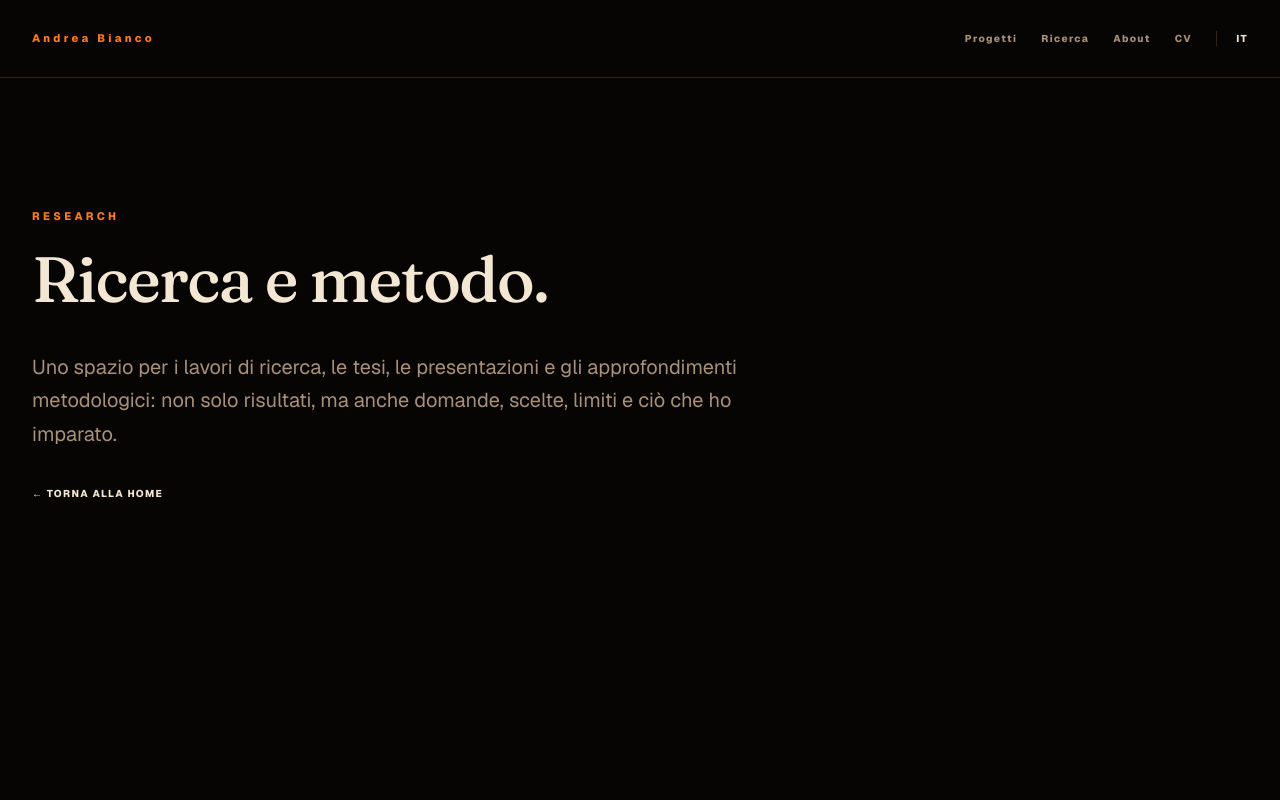
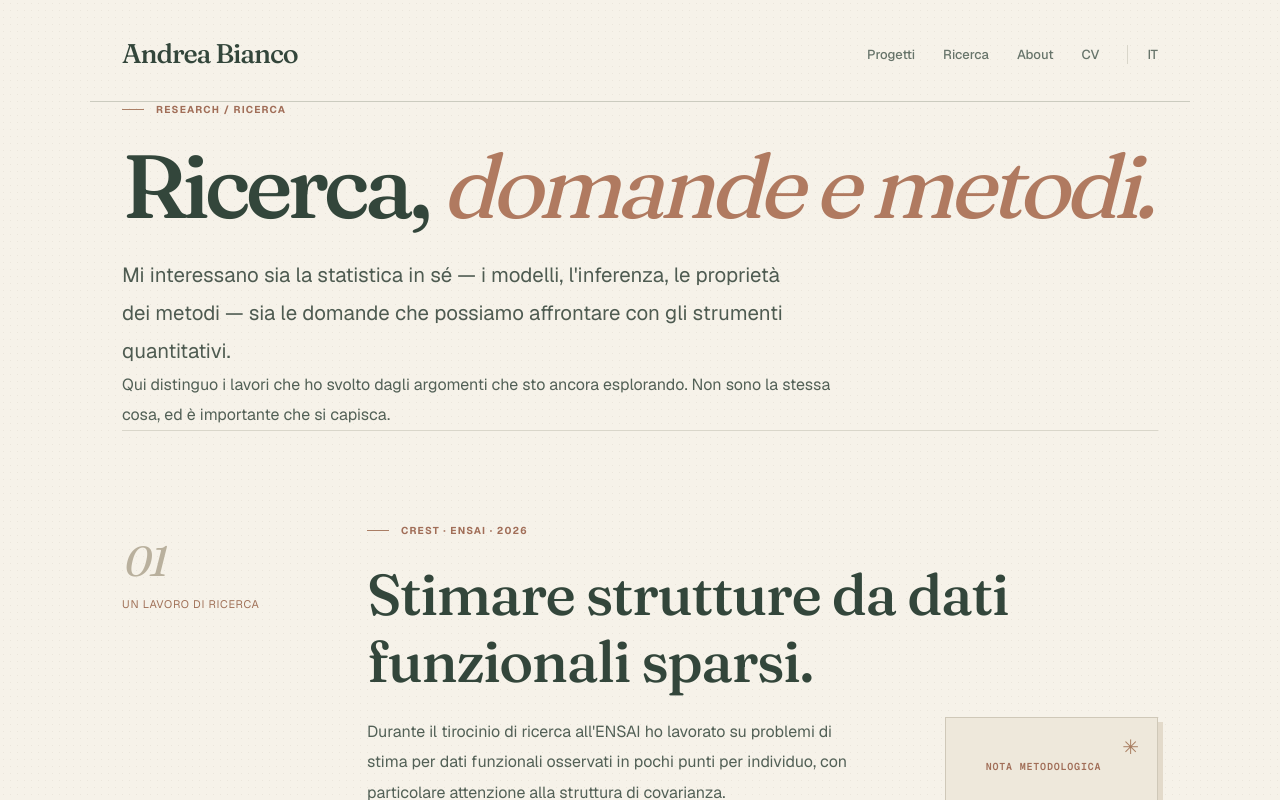
Before and after one commit to andrea-bianco00/andrea-portfolio, a Next.js app: page /ricerca in a window 1280 px wide. Shown: the top 800 px of the page. Built offline with nearby package versions, Linux system fonts and the light colour scheme.

Commit message:
design: bring app/ricerca/page.tsx into cozy editorial layout

```diff
--- a/app/ricerca/page.tsx
+++ b/app/ricerca/page.tsx
@@ -1 +1,10 @@
-import Link from "next/link"; import SiteNav from "../components/SiteNav"; export default function Page(){return <main><SiteNav /><section className="section" style={{minHeight:"75vh",paddingTop:"130px"}}><p className="eyebrow">RESEARCH</p><h2 style={{maxWidth:"900px",marginTop:"24px"}}>Ricerca e metodo.</h2><p className="large-copy" style={{maxWidth:"720px",marginTop:"40px"}}>Uno spazio per i lavori di ricerca, le tesi, le presentazioni e gli approfondimenti metodologici: non solo risultati, ma anche domande, scelte, limiti e ciò che ho imparato.</p><Link href="/" className="text-link">← TORNA ALLA HOME</Link></section></main>}
+import Link from "next/link";
+import type {Metadata} from "next";
+import SiteNav from "../components/SiteNav";
+export const metadata:Metadata={title:"Ricerca | Andrea Bianco",description:"Interessi di ricerca, statistica metodologica e il lavoro sui dati funzionali sparsi."};
+export default function ResearchPage(){return <main className="cozy-page"><SiteNav/><div className="cozy-shell">
+<header className="cozy-interior-hero"><p className="cozy-kicker">Research / Ricerca</p><h1>Ricerca, <em>domande e metodi.</em></h1><p className="cozy-lead">Mi interessano sia la statistica in sé — i modelli, l'inferenza, le proprietà dei metodi — sia le domande che possiamo affrontare con gli strumenti quantitativi.</p><p className="cozy-copy">Qui distinguo i lavori che ho svolto dagli argomenti che sto ancora esplorando. Non sono la stessa cosa, ed è importante che si capisca.</p></header>
+<section className="cozy-section cozy-chapter"><div className="cozy-chapter-index"><span>01</span>Un lavoro di ricerca</div><div className="cozy-chapter-body"><p className="cozy-kicker">CREST · ENSAI · 2026</p><h2>Stimare strutture da dati funzionali sparsi.</h2><div className="cozy-story-grid"><div className="cozy-copy"><p>Durante il tirocinio di ricerca all'ENSAI ho lavorato su problemi di stima per dati funzionali osservati in pochi punti per individuo, con particolare attenzione alla struttura di covarianza.</p><p>Ho studiato metodi esistenti, sviluppato implementazioni in R e confrontato approcci attraverso simulazioni e applicazioni a dati reali.</p><Link className="cozy-link" href="/cv">Il percorso accademico ↗</Link></div><aside className="cozy-field-note"><span className="cozy-note-no">Nota metodologica</span><h3>La scarsità dei dati conta.</h3><p>Con poche osservazioni per soggetto, le scelte di stima richiedono particolare attenzione. I risultati vanno letti insieme alle ipotesi e ai limiti del metodo.</p></aside></div></div></section>
+<section className="cozy-section cozy-chapter"><div className="cozy-chapter-index"><span>02</span>Interessi scientifici</div><div className="cozy-chapter-body"><h2>Quello che vorrei approfondire.</h2><div className="cozy-list"><div className="cozy-item"><small>Metodologia</small><h3>Statistica teorica e applicata</h3><p>Inferenza, modelli, analisi di dati complessi e sviluppo o valutazione di procedure statistiche.</p></div><div className="cozy-item"><small>Fenomeni sociali</small><h3>Demografia e statistica sociale</h3><p>Popolazioni, migrazioni, percorsi di vita, disuguaglianze e trasformazioni territoriali.</p></div><div className="cozy-item"><small>Metodi computazionali</small><h3>Computational Social Science</h3><p>Uso di dati digitali, simulazioni e metodi computazionali per interrogare fenomeni sociali.</p></div><div className="cozy-item"><small>Questioni aperte</small><h3>Misurare con attenzione</h3><p>Quali dati osserviamo, quali persone restano invisibili e quali conclusioni possiamo davvero sostenere?</p></div></div></div></section>
+<section className="cozy-section cozy-chapter"><div className="cozy-chapter-index"><span>03</span>Lavori selezionati</div><div className="cozy-chapter-body cozy-story-grid"><div><h2>Teoria, esperimenti, applicazioni.</h2><p className="cozy-copy">Nella sezione progetti raccolgo esperimenti universitari e lavori quantitativi. Cerco di documentare il problema, le scelte, i risultati e i loro limiti.</p><Link className="cozy-link" href="/progetti">Esplora i progetti ↗</Link></div><aside className="cozy-marginalia">Un risultato interessante non è necessariamente una risposta definitiva.</aside></div></section>
+<footer className="cozy-footer"><span>Andrea Bianco · Research</span><div><Link href="/about">About</Link><Link href="/progetti">Progetti</Link><Link href="/cv">CV</Link></div></footer></div></main>}
```
